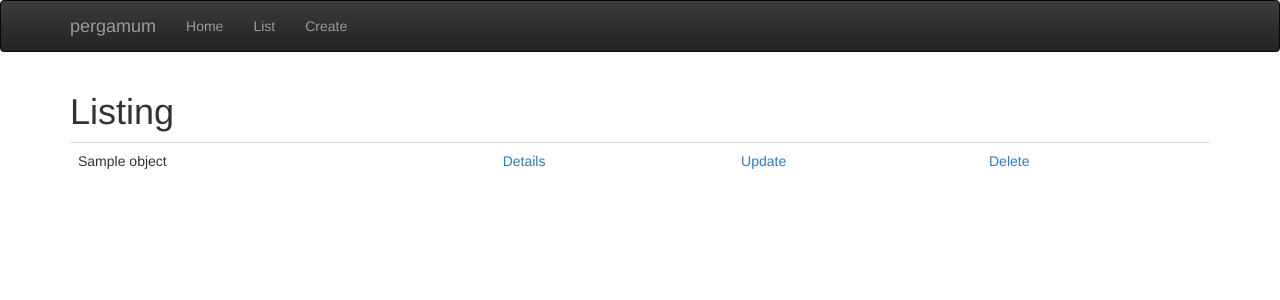
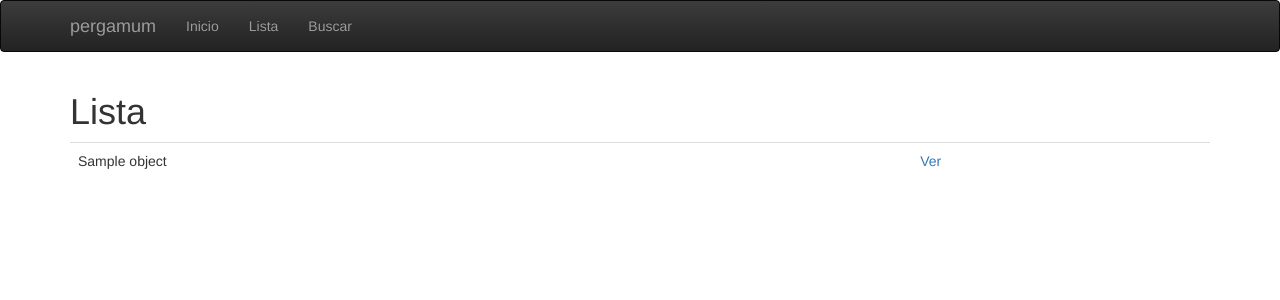
Before and after one commit to joyinsky/pergamum, a Django app: template templates/bibloi/article_list.html in a window 1280 px wide. Shown: the top 300 px of the page. Run offline with Django 3.2, Linux system fonts and the light colour scheme; the template is opened without the code that fills it: most values are stand-ins (such as "Sample title", 1, 10 or a date in 2020); some libraries are stand-ins or nearby versions.

Commit message:
Búsqueda mínima

```diff
--- a/pergamum/bibloi/urls.py
+++ b/pergamum/bibloi/urls.py
@@ -4,8 +4,8 @@ from . import views
 
 urlpatterns = [
     url(r'^$', views.ArticleList.as_view(), name='list'),
-    url(r'^new/$', views.ArticleCreate.as_view(), name='create'),
+    # url(r'^new/$', views.ArticleCreate.as_view(), name='create'),
     url(r'^(?P<pk>\d+)/$', views.ArticleDetail.as_view(), name='detail'),
-    url(r'^(?P<pk>\d+)/update/$', views.ArticleUpdate.as_view(), name='update'),
-    url(r'^(?P<pk>\d+)/delete/$', views.ArticleDelete.as_view(), name='delete'),
+    # url(r'^(?P<pk>\d+)/update/$', views.ArticleUpdate.as_view(), name='update'),
+    # url(r'^(?P<pk>\d+)/delete/$', views.ArticleDelete.as_view(), name='delete'),
 ]
--- a/pergamum/urls.py
+++ b/pergamum/urls.py
@@ -10,7 +10,7 @@ admin.autodiscover()
 urlpatterns = [
     url(r'^attachments/', include('attachments.urls', namespace='attachments')),
     url(r'^bibloi/', include('pergamum.bibloi.urls', namespace='bibloi')),
-    url(r'^search/', include('haystack.urls')),
+    url(r'^search/', include('haystack.urls', namespace='search')),
     url(r'^admin/', include(admin.site.urls)),
     url(r'^$', TemplateView.as_view(template_name='home.html')),
 ]
--- a/templates/base.html
+++ b/templates/base.html
@@ -35,9 +35,9 @@
             </div>
             <div class="navbar-collapse collapse">
               <ul class="nav navbar-nav">
-                <li><a href="/">Home</a></li>
-                <li><a href="{% url 'bibloi:list' %}">List</a></li>
-                <li><a href="{% url 'bibloi:create' %}">Create</a></li>
+                <li><a href="/">Inicio</a></li>
+                <li><a href="{% url 'bibloi:list' %}">Lista</a></li>
+                <li><a href="/search">Buscar</a></li>
               </ul>
             </div><!--/.nav-collapse -->
           </div>
--- a/templates/bibloi/article_list.html
+++ b/templates/bibloi/article_list.html
@@ -1,19 +1,17 @@
 {% extends "base.html" %}
 
-{% block heading %}Listing{% endblock %}
+{% block heading %}Lista{% endblock %}
 
 {% block content %}
     <table class="table">
     {% for object in object_list %}
     <tr>
         <td>{{ object }}</td>
-        <td><a href="{{ object.get_absolute_url }}">Details</a></td>
-        <td><a href="{% url 'bibloi:update' object.pk %}">Update</a></td>
-        <td><a href="{% url 'bibloi:delete' object.pk %}">Delete</a></td>
+        <td><a href="{{ object.get_absolute_url }}">Ver</a></td>
     </tr>
     {% empty %}
     <tr>
-        <td><p>No items.</p></td>
+        <td><p>Sin resultados</p></td>
     </tr>
     {% endfor %}
     </table>
@@ -22,13 +20,13 @@
         <div class="pagination">
             <span class="page-links">
                 {% if page_obj.has_previous %}
-                    <a href="{% url 'bibloi:list' %}?page={{ page_obj.previous_page_number }}">previous</a>
+                    <a href="{% url 'bibloi:list' %}?page={{ page_obj.previous_page_number }}">anterior</a>
                 {% endif %}
                 <span class="page-current">
-                    Page {{ page_obj.number }} of {{ page_obj.paginator.num_pages }}.
+                    Página {{ page_obj.number }} de {{ page_obj.paginator.num_pages }}.
                 </span>
                 {% if page_obj.has_next %}
-                    <a href="{% url 'bibloi:list' %}?page={{ page_obj.next_page_number }}">next</a>
+                    <a href="{% url 'bibloi:list' %}?page={{ page_obj.next_page_number }}">siguiente</a>
                 {% endif %}
             </span>
         </div>
```
Also changed, not shown: pergamum/bibloi/views.py (+15 -12 lines).
